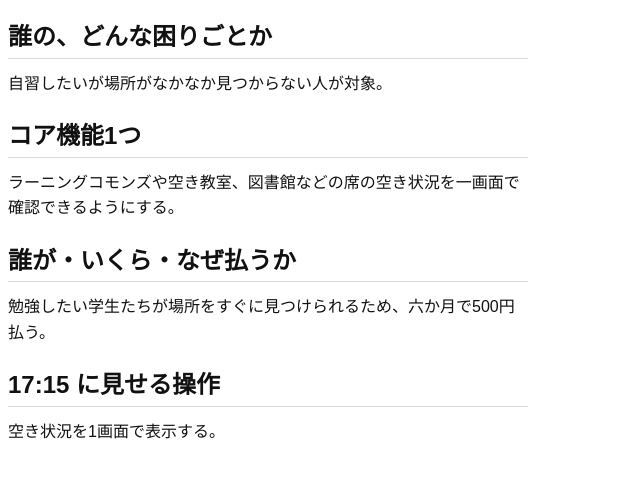
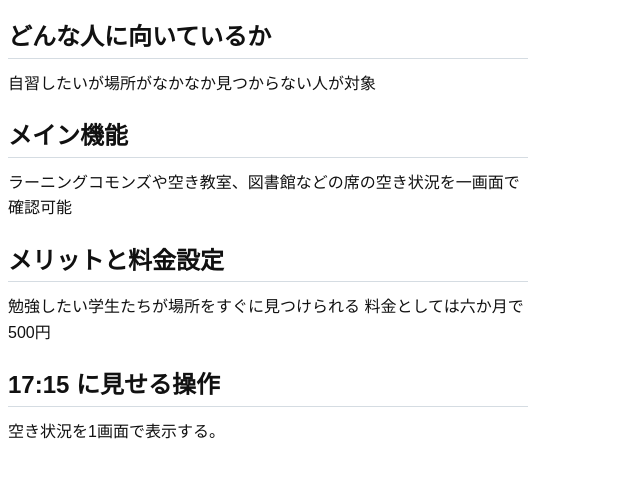
Before and after one commit to KKanemura/theme1-b-9, a plain HTML site: page index.html in a window 1280 px wide. Shown: the part 62-540 px from the top of the page, without its empty margins (0-640 px from the left). Drawn offline with Linux system fonts and the light colour scheme.

```diff
--- a/index.html
+++ b/index.html
@@ -12,18 +12,19 @@
 		<h1>アキアキ</h1>
 
 		<section>
-			<h2>誰の、どんな困りごとか</h2>
-			<p>自習したいが場所がなかなか見つからない人が対象。</p>
+			<h2>どんな人に向いているか</h2>
+			<p>自習したいが場所がなかなか見つからない人が対象</p>
 		</section>
 
 		<section>
-			<h2>コア機能1つ</h2>
-			<p>ラーニングコモンズや空き教室、図書館などの席の空き状況を一画面で確認できるようにする。</p>
+			<h2>メイン機能</h2>
+			<p>ラーニングコモンズや空き教室、図書館などの席の空き状況を一画面で確認可能</p>
 		</section>
 
 		<section>
-			<h2>誰が・いくら・なぜ払うか</h2>
-			<p>勉強したい学生たちが場所をすぐに見つけられるため、六か月で500円払う。</p>
+			<h2>メリットと料金設定</h2>
+			<p>勉強したい学生たちが場所をすぐに見つけられる
+                料金としては六か月で500円</p>
 		</section>
 
 		<section>
```
